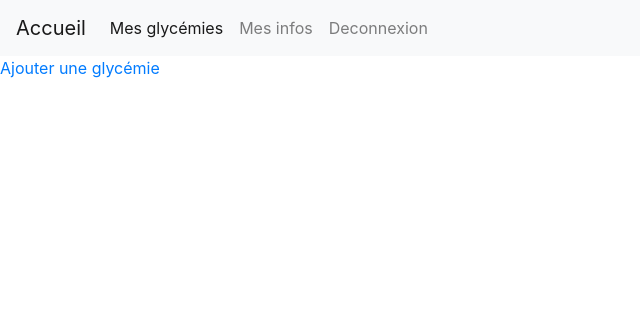
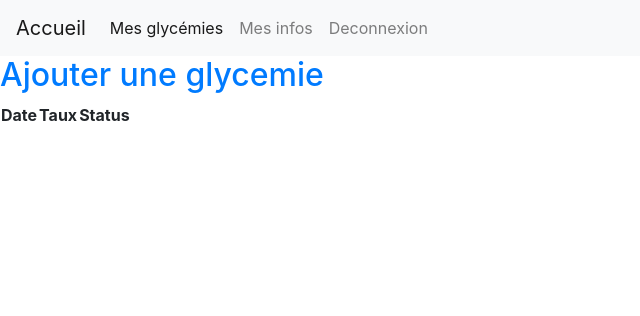
Before and after one commit to LaurieReinette/Diabetica-back, a Symfony app: template templates/user/followup.html.twig in a window 1280 px wide. Shown: the top 316 px of the page, without its empty margins (0-640 px from the left). Run offline with Twig, Linux system fonts and the light colour scheme; the template is opened without the code that fills it, so the values that code supplies are empty; some libraries are stand-ins or nearby versions.

Commit message:
add of template to add bloodsugar, ok to add in bdd and show bloodsugars list

```diff
--- a/src/Form/BloodsugarType.php
+++ b/src/Form/BloodsugarType.php
@@ -14,8 +14,7 @@ class BloodsugarType extends AbstractType
         $builder
             ->add('rate')
             ->add('date')
-            ->add('score')
-            ->add('user')
+
         ;
     }
 
--- a/templates/user/followup.html.twig
+++ b/templates/user/followup.html.twig
@@ -17,6 +17,30 @@
     </div>
   </nav>
 
-  <a href="{{ path('bloodsugarAdd') }}"> Ajouter une glycémie</a>
+  <a href=" {{ path('bloodsugarAdd') }}"><h2> Ajouter une glycemie </h2></a>
+  {# <div class= "container">
+    {{ form_start(formView) }}
+    {{ form_widget(formView) }}
+    <button class="btn btn-primary" type="submit">Valider</button>
+    {{ form_end(formView) }}
+    </div> #}
+
+    <table>
+        <tr>
+          <th>Date</th>
+          <th>Taux</th>
+          <th>Status</th>
+        </tr>
+        {% for bloodsugar in user.bloodsugars %}
+        <tr>
+            <td> {{ bloodsugar.date| date('d/m/Y')}}</td>
+            <td> {{ bloodsugar.rate}}</td>
+            <td> {{ bloodsugar.score}}</td>
+        </tr>
+        {% endfor %}
+
+      </table>
+
+
 
 {% endblock %}
```
Also changed, not shown: src/Controller/UserController.php (+10 -6 lines), templates/user/bloodsugarAdd.html.twig (indentation only).
